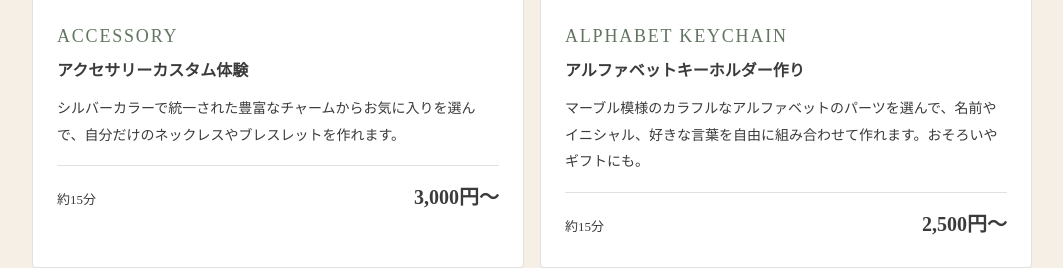
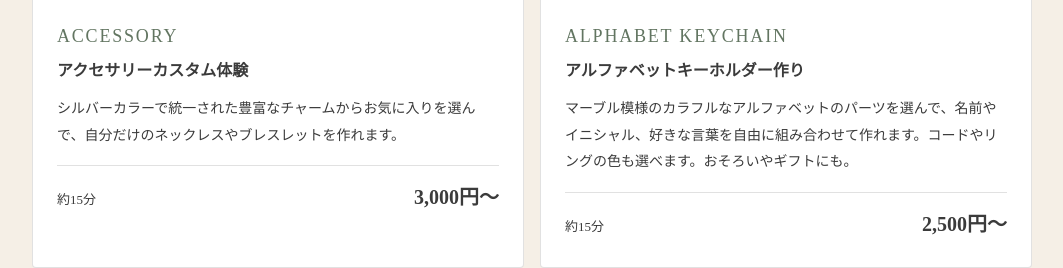
Before and after one commit to YouYh17/mony-taff-site, a plain HTML site: page index.html in a window 1280 px wide. Shown: the part 2152-2420 px from the top of the page, without its empty margins (108-1171 px from the left). Drawn offline with Linux system fonts and the light colour scheme; a web font is replaced by a local one.

Commit message:
アルファベットキーホルダーの説明を更新
Co-Authored-By: Claude Opus 5.5 <noreply@anthropic.com>
Claude-Session: https://claude.ai/code/session_01LPJNoKLH9bFbZcrA9Q4hSg

```diff
--- a/index.html
+++ b/index.html
@@ -314,7 +314,7 @@ footer .privacy{display:inline-block;max-width:640px;margin-top:14px;font-size:1
           <div class="body">
             <div class="en">ALPHABET KEYCHAIN</div>
             <h3>アルファベットキーホルダー作り</h3>
-            <p>マーブル模様のカラフルなアルファベットのパーツを選んで、名前やイニシャル、好きな言葉を自由に組み合わせて作れます。おそろいやギフトにも。</p>
+            <p>マーブル模様のカラフルなアルファベットのパーツを選んで、名前やイニシャル、好きな言葉を自由に組み合わせて作れます。コードやリングの色も選べます。おそろいやギフトにも。</p>
             <div class="meta"><span>約15分</span><span class="price">2,500円〜</span></div>
           </div>
         </article>
```
